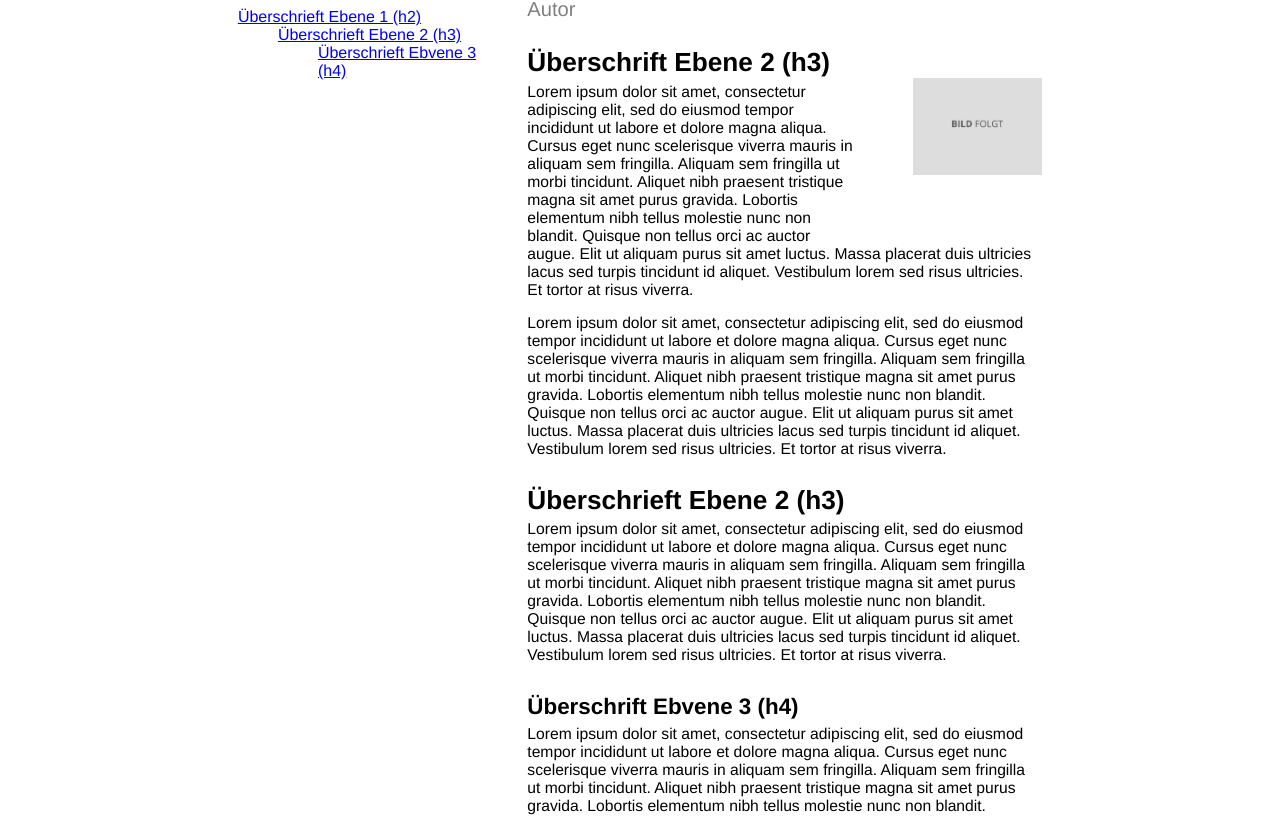
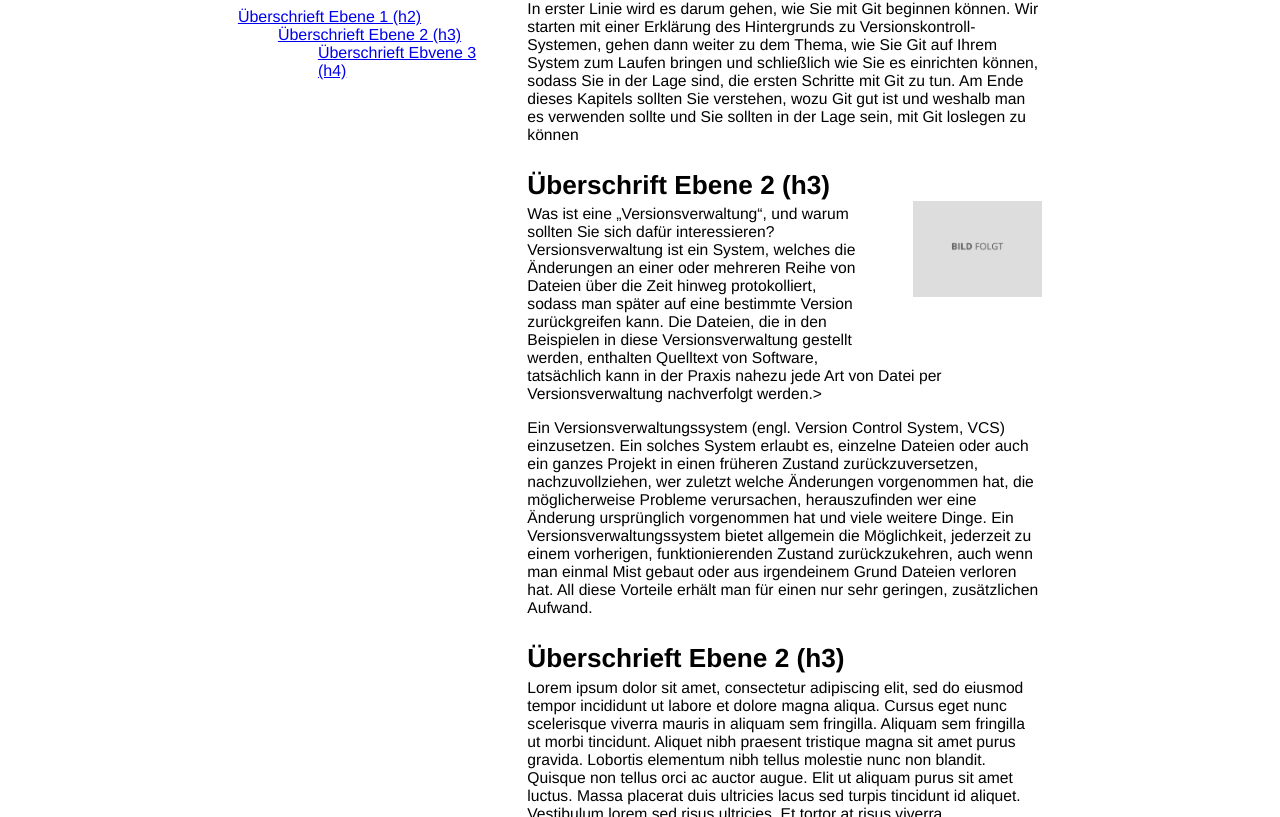
Before and after one commit to espas-bm-it/Git-Github-Fachwoche, a plain HTML site: page index.html in a window 1280 px wide. Shown: the part 663-1480 px from the top of the page. Drawn offline with Linux system fonts and the light colour scheme.

Commit message:
beschreibung der Versionsverwaltung hinzugefügt

```diff
--- a/index.html
+++ b/index.html
@@ -48,11 +48,11 @@
       <section>
          <article>
              <h2>Überschrift Ebene 1 (h2)</h2>
-             <p class="autor">Autor</p>
+             <p>In erster Linie wird es darum gehen, wie Sie mit Git beginnen können. Wir starten mit einer Erklärung des Hintergrunds zu Versionskontroll-Systemen, gehen dann weiter zu dem Thema, wie Sie Git auf Ihrem System zum Laufen bringen und schließlich wie Sie es einrichten können, sodass Sie in der Lage sind, die ersten Schritte mit Git zu tun. Am Ende dieses Kapitels sollten Sie verstehen, wozu Git gut ist und weshalb man es verwenden sollte und Sie sollten in der Lage sein, mit Git loslegen zu können </p>
              <h3>Überschrift Ebene 2 (h3)</h3>
              <img id="platzhalter" class="img-right" src="images/muster.jpeg" alt="Platzhalter - Text: Bild Folgt.">
-             <p>Lorem ipsum dolor sit amet, consectetur adipiscing elit, sed do eiusmod tempor incididunt ut labore et dolore magna aliqua. Cursus eget nunc scelerisque viverra mauris in aliquam sem fringilla. Aliquam sem fringilla ut morbi tincidunt. Aliquet nibh praesent tristique magna sit amet purus gravida. Lobortis elementum nibh tellus molestie nunc non blandit. Quisque non tellus orci ac auctor augue. Elit ut aliquam purus sit amet luctus. Massa placerat duis ultricies lacus sed turpis tincidunt id aliquet. Vestibulum lorem sed risus ultricies. Et tortor at risus viverra.</p>
-             <p>Lorem ipsum dolor sit amet, consectetur adipiscing elit, sed do eiusmod tempor incididunt ut labore et dolore magna aliqua. Cursus eget nunc scelerisque viverra mauris in aliquam sem fringilla. Aliquam sem fringilla ut morbi tincidunt. Aliquet nibh praesent tristique magna sit amet purus gravida. Lobortis elementum nibh tellus molestie nunc non blandit. Quisque non tellus orci ac auctor augue. Elit ut aliquam purus sit amet luctus. Massa placerat duis ultricies lacus sed turpis tincidunt id aliquet. Vestibulum lorem sed risus ultricies. Et tortor at risus viverra.</p>
+             <p>Was ist eine „Versionsverwaltung“, und warum sollten Sie sich dafür interessieren? Versionsverwaltung ist ein System, welches die Änderungen an einer oder mehreren Reihe von Dateien über die Zeit hinweg protokolliert, sodass man später auf eine bestimmte Version zurückgreifen kann. Die Dateien, die in den Beispielen in diese Versionsverwaltung gestellt werden, enthalten Quelltext von Software, tatsächlich kann in der Praxis nahezu jede Art von Datei per Versionsverwaltung nachverfolgt werden.></p>
+             <p>Ein Versionsverwaltungssystem (engl. Version Control System, VCS) einzusetzen. Ein solches System erlaubt es, einzelne Dateien oder auch ein ganzes Projekt in einen früheren Zustand zurückzuversetzen, nachzuvollziehen, wer zuletzt welche Änderungen vorgenommen hat, die möglicherweise Probleme verursachen, herauszufinden wer eine Änderung ursprünglich vorgenommen hat und viele weitere Dinge. Ein Versionsverwaltungssystem bietet allgemein die Möglichkeit, jederzeit zu einem vorherigen, funktionierenden Zustand zurückzukehren, auch wenn man einmal Mist gebaut oder aus irgendeinem Grund Dateien verloren hat. All diese Vorteile erhält man für einen nur sehr geringen, zusätzlichen Aufwand.</p>
              <h3>Überschrieft Ebene 2 (h3)</h3>
              <p>Lorem ipsum dolor sit amet, consectetur adipiscing elit, sed do eiusmod tempor incididunt ut labore et dolore magna aliqua. Cursus eget nunc scelerisque viverra mauris in aliquam sem fringilla. Aliquam sem fringilla ut morbi tincidunt. Aliquet nibh praesent tristique magna sit amet purus gravida. Lobortis elementum nibh tellus molestie nunc non blandit. Quisque non tellus orci ac auctor augue. Elit ut aliquam purus sit amet luctus. Massa placerat duis ultricies lacus sed turpis tincidunt id aliquet. Vestibulum lorem sed risus ultricies. Et tortor at risus viverra.</p>
              <h4>Überschrift Ebvene 3 (h4)</h4>
```
